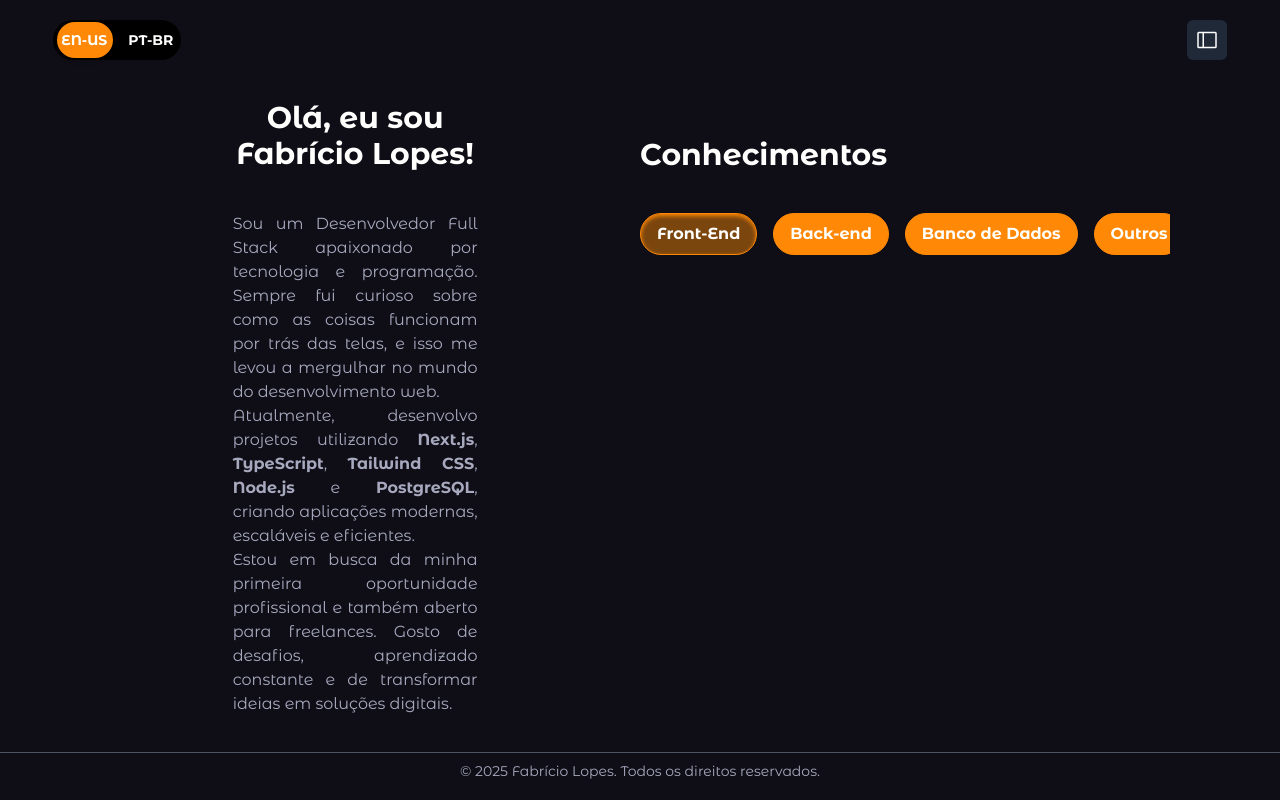
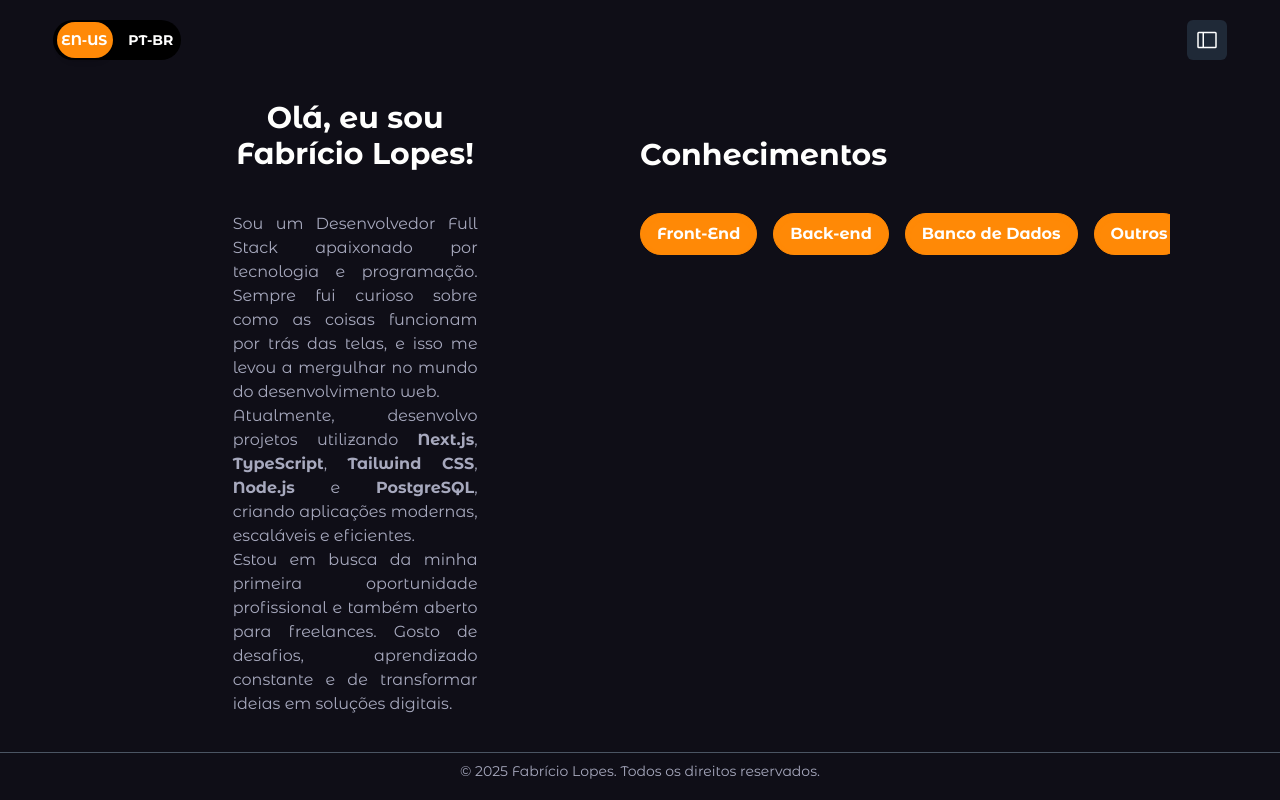
Before and after one commit to Fabrioco/Portfolio-Full-Stack, a Next.js app in the folder frontend/: page /dashboard/aboutMe in a window 1280 px wide. Built offline with nearby package versions, Linux system fonts and the light colour scheme.

Commit message:
:lipstick: fix: Corrigi o botão pressionado, mas que não busca nada

```diff
--- a/frontend/src/ui/learnings/navButtons.tsx
+++ b/frontend/src/ui/learnings/navButtons.tsx
@@ -9,7 +9,7 @@ interface NavButtonsLearningsProps {
 }
 
 export function NavButtonsLearnings({ onSelect }: NavButtonsLearningsProps) {
-  const [indexButton, setIndexButton] = React.useState<number>(0);
+  const [indexButton, setIndexButton] = React.useState<number | null>(null);
 
   return (
     <nav className="flex gap-4 items-center overflow-x-auto text-nowrap">
@@ -25,7 +25,7 @@ export function NavButtonsLearnings({ onSelect }: NavButtonsLearningsProps) {
           `}
           initial={{ opacity: 0, x: -100, scale: 0 }}
           animate={{ opacity: 1, x: 0, scale: 1 }}
-          transition={{ duration: 0.5, delay: index * 0.2 }} // Reduzi o delay para evitar animação lenta
+          transition={{ duration: 0.5, delay: index * 0.2 }}
         >
           {text}
         </motion.button>
```
